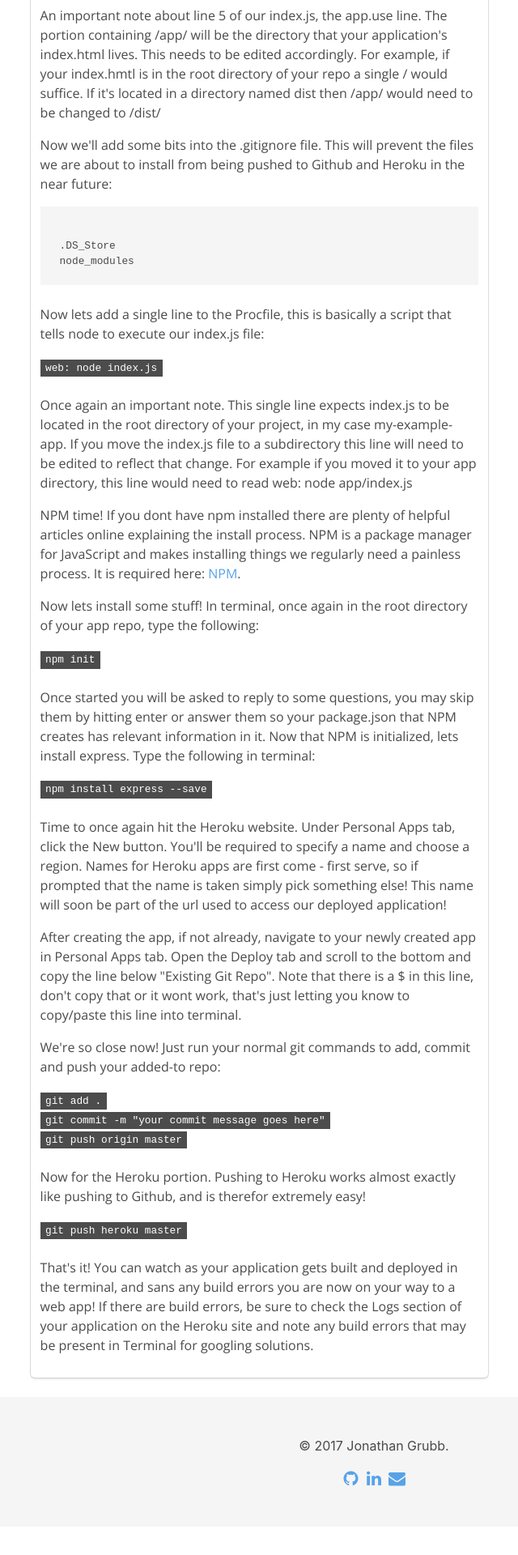
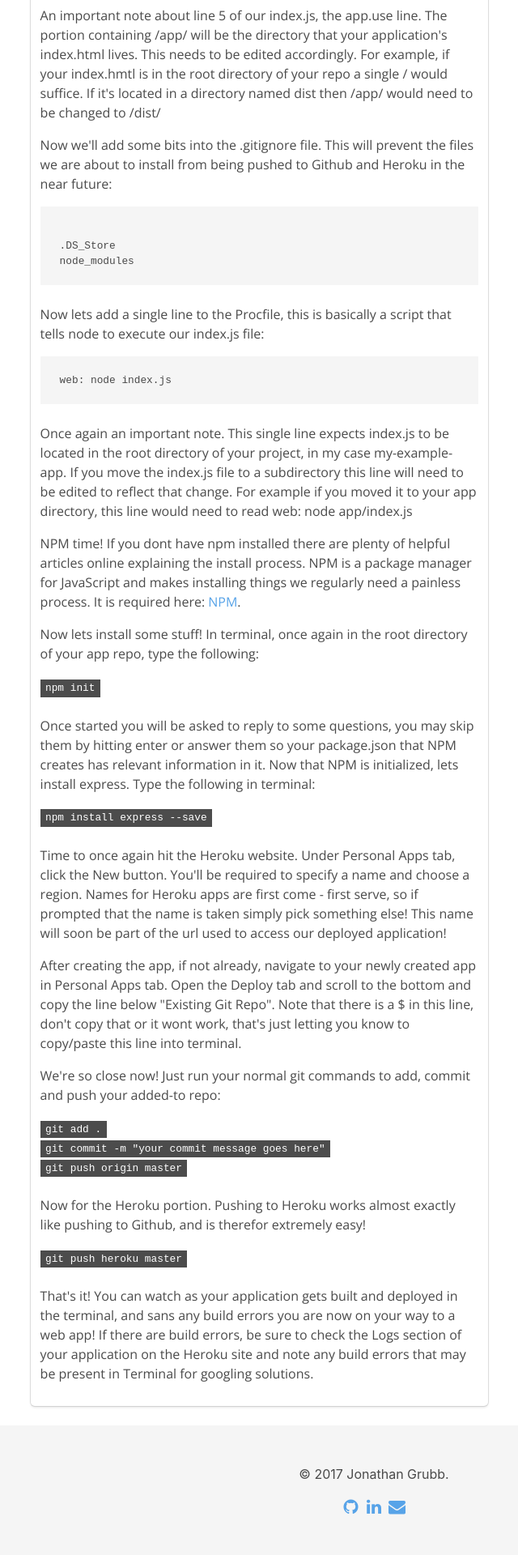
Before and after one commit to joncgrubb/joncgrubb.github.io, a Jekyll site: the page built from _posts/2017-09-27-Using-Heroku-to-Host-Your-Apps.html, in a window 1280 px wide. Shown: the part 1797-3717 px from the top of the page at 81% size, without its empty margins (178-818 px from the left). Built offline with Jekyll 4.4.1, drawn with Linux system fonts in a browser that asks for light colours; comment, search, counter and statistics services are not loaded; before the commit the page ends 3682 px from its top, so only the background shows below that.

Commit message:
pre works great for code blocks, added one more

```diff
--- a/_posts/2017-09-27-Using-Heroku-to-Host-Your-Apps.html
+++ b/_posts/2017-09-27-Using-Heroku-to-Host-Your-Apps.html
@@ -101,7 +101,7 @@ node_modules
 <br>
 Now lets add a single line to the Procfile, this is basically a script that tells node to execute our index.js file:
 </p>
-<code>web: node index.js</code>
+<pre><code>web: node index.js</code></pre>
 <p>
 
 <br>
```
